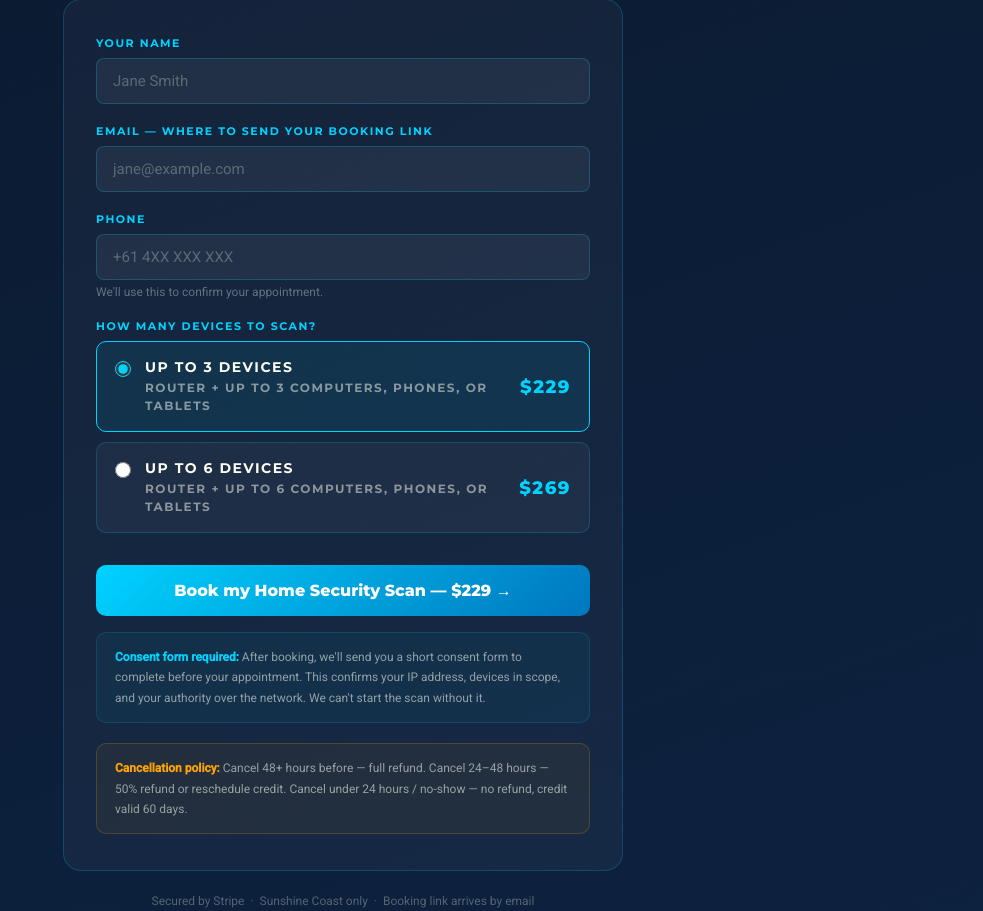
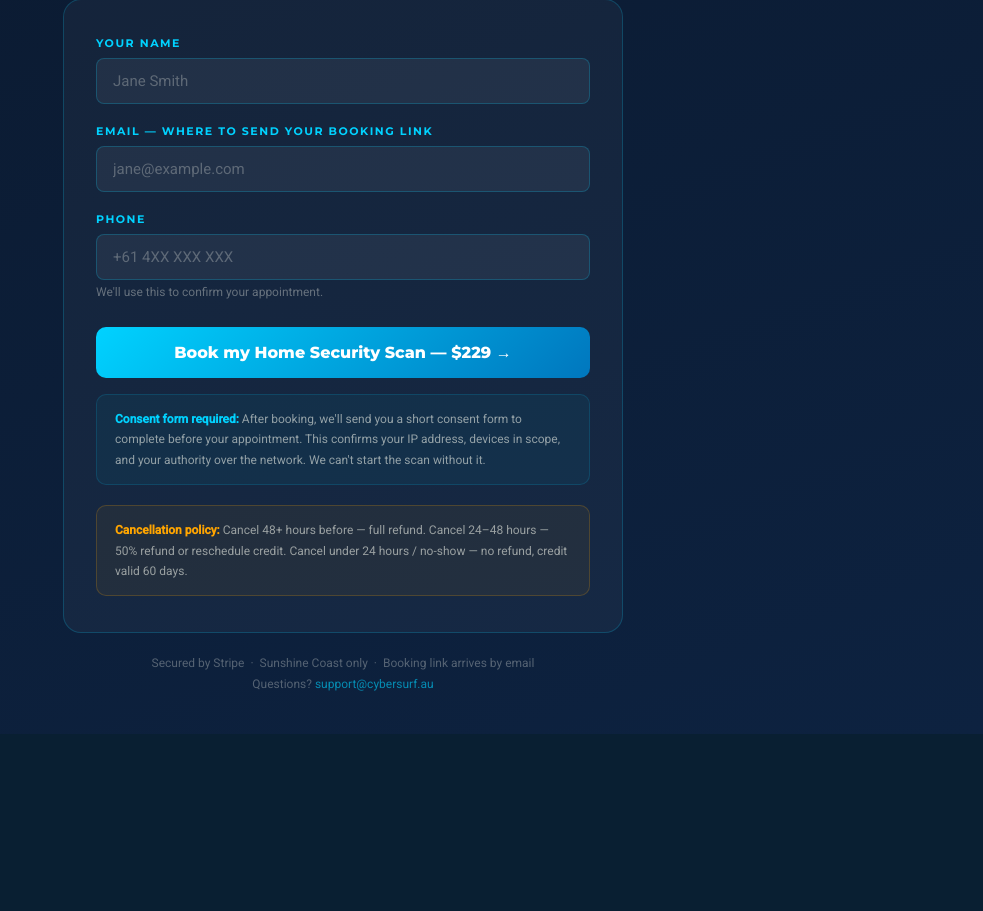
Before and after one commit to dcprojects1111/cybersurf-webapp-basic, a Flask app: page /book-home-scan in a window 1280 px wide. Shown: the part 847-1758 px from the top of the page, without its empty margins (297-1280 px from the left). After the commit the page ends 1581 px from the top, so only its background shows below. Run offline with Flask 3, Linux system fonts and the light colour scheme; some libraries are stand-ins or nearby versions.

Commit message:
Remove device tier selection from booking forms — flat 29 Home Security Scan

```diff
--- a/templates/book_home_scan.html
+++ b/templates/book_home_scan.html
@@ -110,29 +110,9 @@
         <div class="hint">We'll use this to confirm your appointment.</div>
       </div>
 
-      <div class="tier-group">
-        <label>How many devices to scan?</label>
+      <input type="hidden" name="device_tier" value="standard"/>
 
-        <label class="tier-option {% if preselected_tier != 'extended' %}selected{% endif %}" id="label-standard">
-          <input type="radio" name="device_tier" value="standard" {% if preselected_tier != 'extended' %}checked{% endif %} onchange="selectTier(this)"/>
-          <div>
-            <div class="tier-label">Up to 3 devices</div>
-            <div class="tier-desc">Router + up to 3 computers, phones, or tablets</div>
-          </div>
-          <div class="tier-price">$229</div>
-        </label>
-
-        <label class="tier-option {% if preselected_tier == 'extended' %}selected{% endif %}" id="label-extended">
-          <input type="radio" name="device_tier" value="extended" {% if preselected_tier == 'extended' %}checked{% endif %} onchange="selectTier(this)"/>
-          <div>
-            <div class="tier-label">Up to 6 devices</div>
-            <div class="tier-desc">Router + up to 6 computers, phones, or tablets</div>
-          </div>
-          <div class="tier-price">$269</div>
-        </label>
-      </div>
-
-      <button type="submit" id="submit-btn">Book my Home Security Scan — {% if preselected_tier == 'extended' %}$269{% else %}$229{% endif %} &rarr;</button>
+      <button type="submit" id="submit-btn">Book my Home Security Scan — $229 &rarr;</button>
     </form>
 
     <div class="consent-note">
--- a/templates/book_home_scan_bundle.html
+++ b/templates/book_home_scan_bundle.html
@@ -62,7 +62,7 @@
     <div class="inc-row"><span class="inc-name">🔍 Basic Breach Check — run during your appointment</span><span class="inc-price">$30</span></div>
     <div class="inc-row"><span class="inc-name">🔑 Lock Change — passwords replaced on the spot</span><span class="inc-price">$79</span></div>
     <div class="inc-row"><span class="inc-name">🔐 2FA Activation — switched on during your appointment</span><span class="inc-price">$49</span></div>
-    <div class="inc-row"><span class="inc-name">🏠 Home Security Scan — in person, up to 3 devices</span><span class="inc-price">$229</span></div>
+    <div class="inc-row"><span class="inc-name">🏠 Home Security Scan — in person</span><span class="inc-price">$229</span></div>
     <div class="inc-total"><span class="inc-total-label">If bought separately</span><span class="inc-total-val">$387</span></div>
   </div>
 
```
